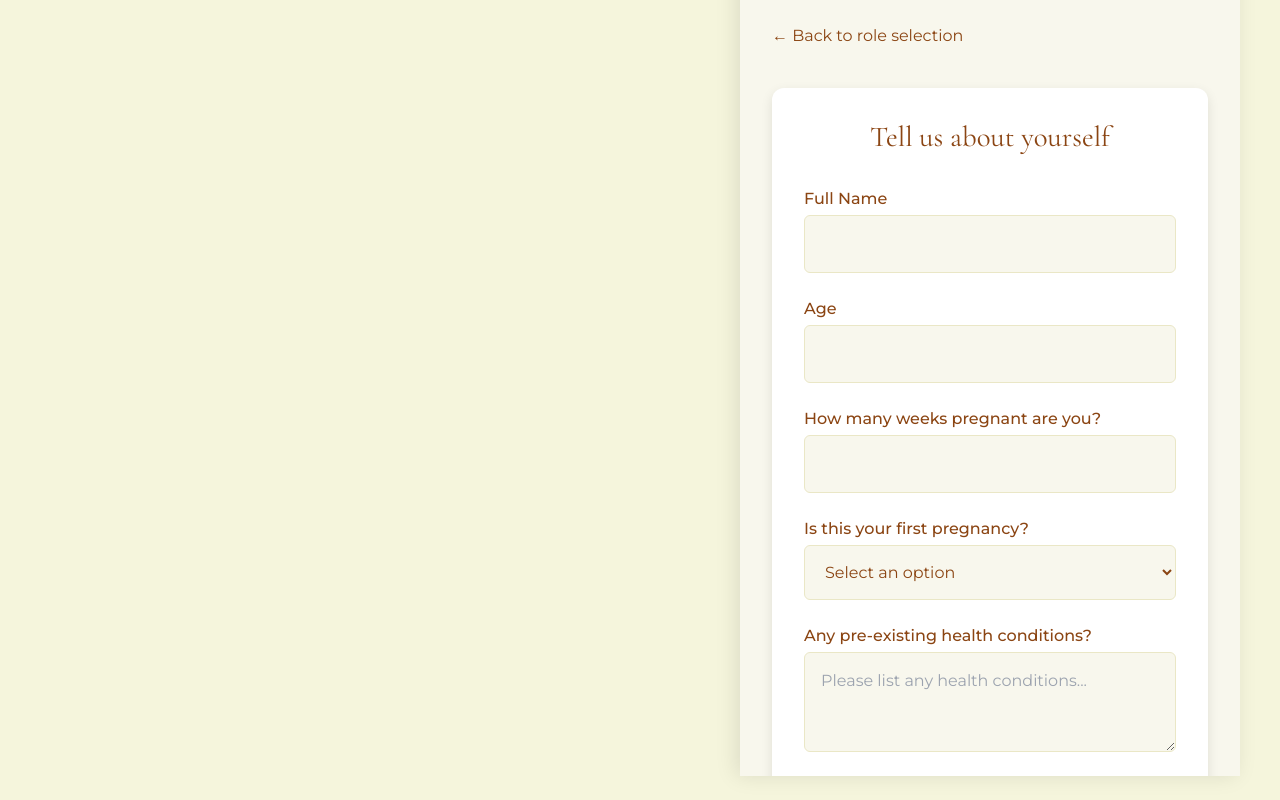
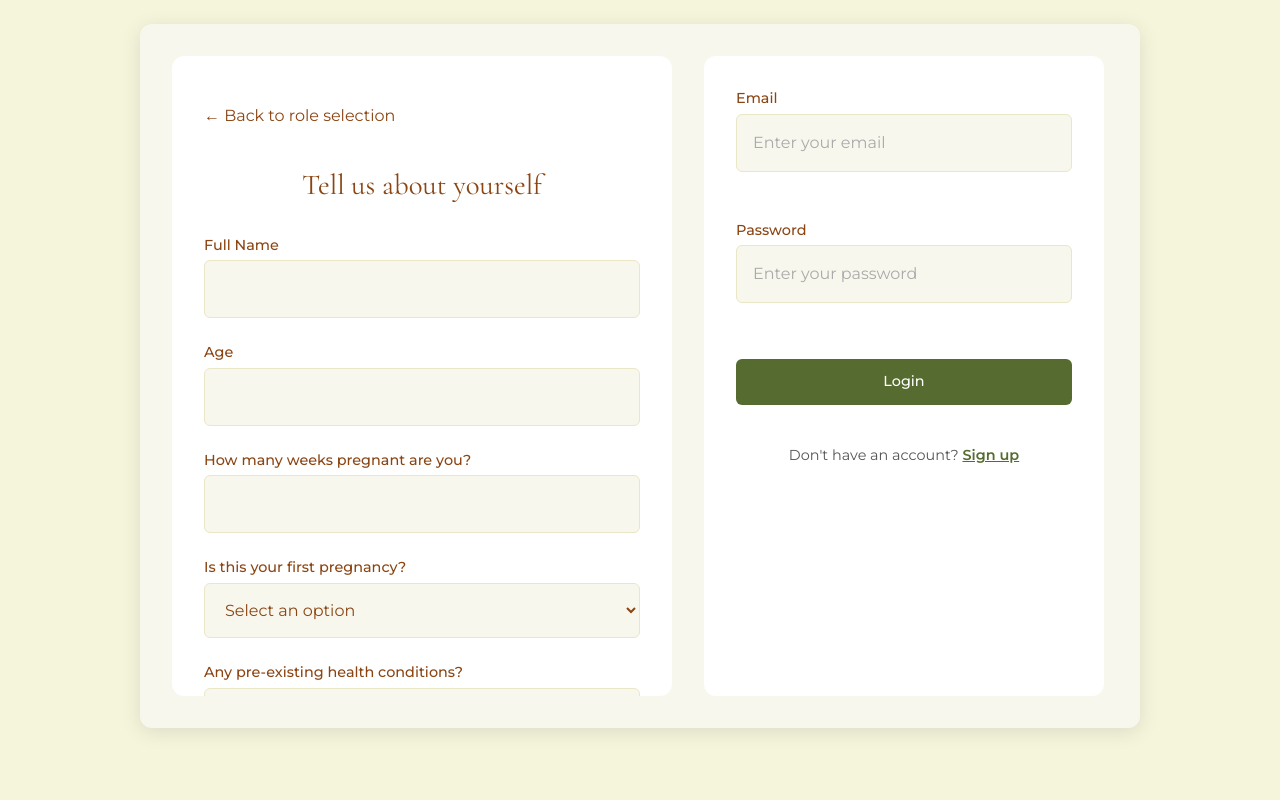
Before and after one commit to suhail-commits/birthwise, a React (Vite) app: page / in a window 1280 px wide. Both pictures are taken after a click on the button 223 px from the left and 1254 px from the top of the page. Shown: the part 800-1600 px from the top of the page. Built offline with nearby package versions, Linux system fonts and the light colour scheme.

Commit message:
Update layout and add login integration

```diff
--- a/src/components/Navbar.tsx
+++ b/src/components/Navbar.tsx
@@ -1,5 +1,5 @@
 import React from 'react';
-import { Link } from 'react-router-dom';
+import { Link, useNavigate } from 'react-router-dom';
 import { Sprout } from 'lucide-react';
 import '../styles/Navbar.css';
 
@@ -8,6 +8,13 @@ interface NavbarProps {
 }
 
 const Navbar: React.FC<NavbarProps> = ({ currentSection }) => {
+  const navigate = useNavigate();
+
+  const handleHomeClick = () => {
+    navigate('/');
+    window.scrollTo(0, 0);
+  };
+
   return (
     <nav className={`navbar ${currentSection > 0 ? 'scrolled' : ''}`}>
       <div className="navbar-brand">
@@ -15,10 +22,7 @@ const Navbar: React.FC<NavbarProps> = ({ currentSection }) => {
         <span className="brand-text">BirthWise</span>
       </div>
       <div className="navbar-links">
-        <Link to="/" className="nav-link">Home</Link>
-        <Link to="/about" className="nav-link">About</Link>
-        <Link to="/services" className="nav-link">Services</Link>
-        <Link to="/contact" className="nav-link">Contact</Link>
+        <button onClick={handleHomeClick} className="nav-link">Home</button>
       </div>
     </nav>
   );
--- a/src/pages/AuthPage.tsx
+++ b/src/pages/AuthPage.tsx
@@ -1,6 +1,7 @@
 import React, { useState } from 'react';
 import { Baby, Users, Stethoscope, Heart } from 'lucide-react';
 import Button from '../components/ui/Button';
+import LoginForm from '../components/LoginForm';
 import '../styles/AuthPage.css';
 
 interface UserDetails {
@@ -32,7 +33,6 @@ const AuthPage: React.FC = () => {
   const handleSubmit = (e: React.FormEvent) => {
     e.preventDefault();
     console.log('Submitted details:', userDetails);
-    // Handle form submission
   };
 
   const renderExpectantMotherForm = () => (
@@ -94,8 +94,6 @@ const AuthPage: React.FC = () => {
           placeholder="Please list any health conditions..."
         />
       </div>
-
-      <Button type="submit" variant="primary">Continue</Button>
     </form>
   );
 
@@ -154,8 +152,6 @@ const AuthPage: React.FC = () => {
           placeholder="Tell us what you'd like to learn about..."
         />
       </div>
-
-      <Button type="submit" variant="primary">Continue</Button>
     </form>
   );
 
@@ -207,8 +203,6 @@ const AuthPage: React.FC = () => {
           required
         />
       </div>
-
-      <Button type="submit" variant="primary">Continue</Button>
     </form>
   );
 
@@ -258,8 +252,6 @@ const AuthPage: React.FC = () => {
           <option value="oncall">On-call</option>
         </select>
       </div>
-
-      <Button type="submit" variant="primary">Continue</Button>
     </form>
   );
 
@@ -325,11 +317,19 @@ const AuthPage: React.FC = () => {
             </div>
           </>
         ) : (
-          <div className="details-container">
-            <button className="back-button" onClick={() => setSelectedRole(null)}>
-              ← Back to role selection
-            </button>
-            {renderForm()}
+          <div className="auth-forms-container">
+            <div className="details-container">
+              <button className="back-button" onClick={() => setSelectedRole(null)}>
+                ← Back to role selection
+              </button>
+              {renderForm()}
+            </div>
+            <div className="login-container">
+              <LoginForm
+                toggleAuthMode={() => {}}
+                onLogin={() => console.log('Login successful')}
+              />
+            </div>
           </div>
         )}
       </div>
--- a/src/styles/AuthPage.css
+++ b/src/styles/AuthPage.css
@@ -87,19 +87,41 @@
   line-height: 1.5;
 }
 
-/* Details Form Styles */
-.details-container {
-  position: absolute;
-  top: 0;
-  right: 0;
-  width: 100%;
-  max-width: 500px;
-  height: 100%;
+.auth-forms-container {
+  position: fixed;
+  top: 50%;
+  left: 50%;
+  transform: translate(-50%, -50%);
+  display: flex;
+  gap: var(--spacing-xl);
   background-color: var(--beige-light);
   padding: var(--spacing-xl);
-  box-shadow: -4px 0 20px rgba(0, 0, 0, 0.1);
+  border-radius: 12px;
+  box-shadow: 0 4px 20px rgba(0, 0, 0, 0.1);
+  max-width: 1000px;
+  width: 90%;
+  animation: fadeIn 0.5s ease forwards;
+}
+
+.details-container {
+  flex: 1;
+  max-width: 500px;
+  background-color: white;
+  padding: var(--spacing-xl);
+  border-radius: 12px;
   animation: slideInFromRight 0.5s ease forwards;
   overflow-y: auto;
+  max-height: 80vh;
+}
+
+.login-container {
+  flex: 1;
+  max-width: 400px;
+  background-color: white;
+  padding: var(--spacing-xl);
+  border-radius: 12px;
+  animation: slideInFromRight 0.5s ease 0.2s forwards;
+  opacity: 0;
 }
 
 .back-button {
@@ -121,9 +143,7 @@
 
 .details-form {
   background-color: white;
-  padding: var(--spacing-xl);
   border-radius: 12px;
-  box-shadow: 0 4px 12px rgba(0, 0, 0, 0.1);
 }
 
 .details-form h3 {
@@ -184,11 +204,20 @@
 
 @keyframes slideInFromRight {
   from {
-    transform: translateX(100%);
+    transform: translateX(50px);
     opacity: 0;
   }
   to {
     transform: translateX(0);
+    opacity: 1;
+  }
+}
+
+@keyframes fadeIn {
+  from {
+    opacity: 0;
+  }
+  to {
     opacity: 1;
   }
 }
@@ -202,8 +231,16 @@
     min-width: 250px;
   }
 
-  .details-container {
-    position: fixed;
+  .auth-forms-container {
+    flex-direction: column;
+    align-items: center;
+    height: auto;
+    max-height: 90vh;
+    overflow-y: auto;
+  }
+
+  .details-container,
+  .login-container {
     max-width: 100%;
   }
 }
```
